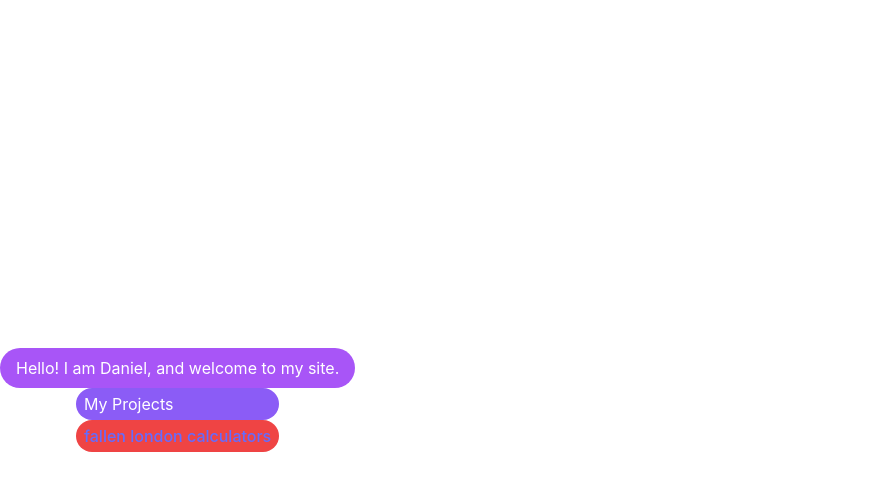
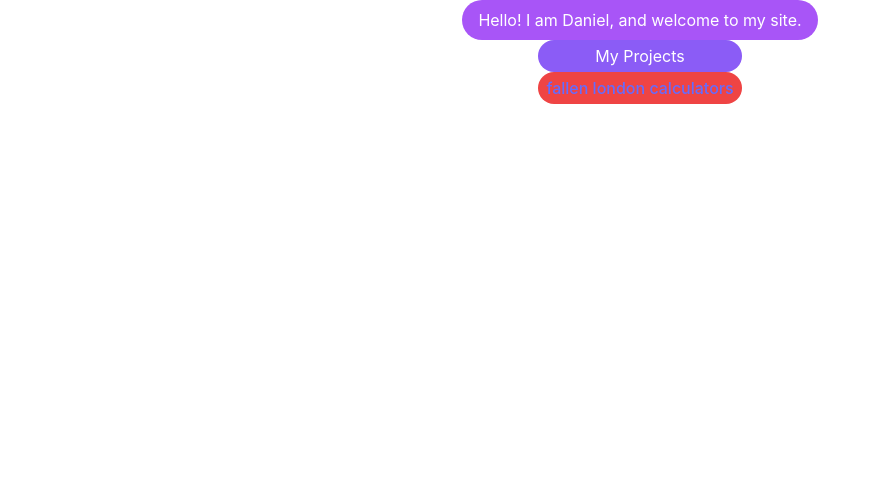
Before and after one commit to danielosw/danielosw.github.io, a SvelteKit app: page / in a window 1280 px wide. Shown: the top 490 px of the page, without its empty margins (0-881 px from the left). Built offline with nearby package versions, Linux system fonts and the light colour scheme.

Commit message:
rework postcss

```diff
--- /dev/null
+++ b/postcss.config.cjs
@@ -0,0 +1,16 @@
+const purgecss = require("@fullhuman/postcss-purgecss");
+module.exports = {
+	plugins: [
+		require("postcss-nesting"),
+		require("postcss-import"),
+		require("tailwindcss"),
+		require("autoprefixer"),
+		require("cssnano")({
+			preset: "advanced",
+		}),
+		purgecss({
+			content: ["./src/**/*.html", "./src/**/*.svelte"],
+			defaultExtractor: (content) => content.match(/[\w-/:]+(?<!:)/g) || [],
+		}),
+	],
+};
--- a/src/app.css
+++ b/src/app.css
@@ -26,13 +26,7 @@ a {
 }
 
 
-body {
-  margin: 0;
-  display: flex;
-  place-items: center;
-  min-width: 320px;
-  min-height: 100vh;
-}
+
 
 h1 {
   font-size: 3.2em;
--- a/src/routes/+page.svelte
+++ b/src/routes/+page.svelte
@@ -1,15 +1,15 @@
 <script lang="ts">
-import '../app.css';
+import "../app.css";
 </script>
-<main>
-    <div class="flex">
-        <p class="px-4 py-2 rounded-full bg-purple-500 text-white flex-1">
+<main class="">
+    <div class="flex justify-center items-center">
+        <p class="px-4 py-2 rounded-full bg-purple-500 text-white">
             Hello! I am Daniel, and welcome to my site.
         </p>
     </div>
-    <div class="flex justify-center">
+    <div class="flex justify-center items-center">
         <ul class="">
-            <div class="px-2 py-1 rounded-full bg-violet-500 text-white">
+            <div class="px-2 py-1 rounded-full bg-violet-500 text-white text-center">
                 My Projects
             </div>
             <li class="bg-red-500 rounded-full px-2 py-1">
--- a/svelte.config.js
+++ b/svelte.config.js
@@ -1,6 +1,5 @@
-import adapter from '@sveltejs/adapter-static';
-import { vitePreprocess } from '@sveltejs/vite-plugin-svelte';
-
+import adapter from "@sveltejs/adapter-static";
+import { vitePreprocess } from "@sveltejs/vite-plugin-svelte";
 /** @type {import('@sveltejs/kit').Config} */
 const config = {
 	// Consult https://kit.svelte.dev/docs/integrations#preprocessors
@@ -11,8 +10,11 @@ const config = {
 		// adapter-auto only supports some environments, see https://kit.svelte.dev/docs/adapter-auto for a list.
 		// If your environment is not supported, or you settled on a specific environment, switch out the adapter.
 		// See https://kit.svelte.dev/docs/adapters for more information about adapters.
-		adapter: adapter()
-	}
+		adapter: adapter(),
+	},
+	compilerOptions: {
+		css: "external",
+	},
 };
 
 export default config;
--- a/tailwind.config.js
+++ b/tailwind.config.js
@@ -1,8 +1,11 @@
 /** @type {import('tailwindcss').Config} */
 export default {
-  content: ['./src/**/*.{html,js,svelte,ts}','./src/routes/**/*.{html,js,svelte,ts}'],
-  theme: {
-    extend: {},
-  },
-  plugins: [],
-}
+	content: [
+		"./src/**/*.{html,js,svelte,ts}",
+		"./src/routes/**/*.{html,js,svelte,ts}",
+	],
+	theme: {
+		extend: {},
+	},
+	plugins: [],
+};
--- a/vite.config.ts
+++ b/vite.config.ts
@@ -1,6 +1,6 @@
-import { sveltekit } from '@sveltejs/kit/vite';
-import { defineConfig } from 'vite';
+import { sveltekit } from "@sveltejs/kit/vite";
+import { defineConfig } from "vite";
 
 export default defineConfig({
-	plugins: [sveltekit()]
+	plugins: [sveltekit()],
 });
```
Also changed, not shown: eslint.config.js (+14 -14 lines), package.json (+3 -11 lines), src/routes/huntingbees/+page.svelte (+37 -43 lines), src/routes/+layout.ts (line endings or trailing spaces), 1 other file (tests, documents, lock files or other folders).
